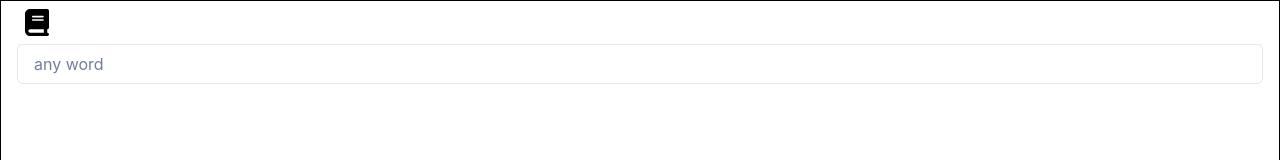
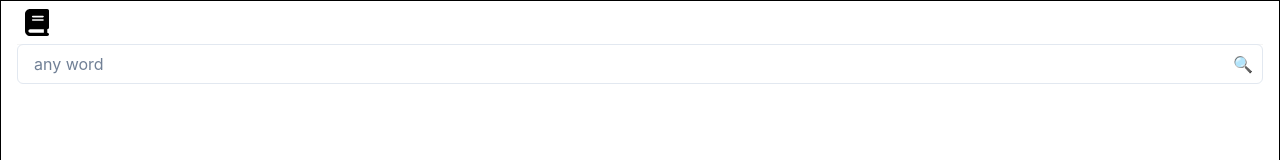
Before and after one commit to ayequill/dictionary, a React (Vite) app: page / in a window 1280 px wide. Shown: the top 160 px of the page. Built offline with nearby package versions, Linux system fonts and the light colour scheme.

Commit message:
added search bar

```diff
--- a/src/components/SearchBar.jsx
+++ b/src/components/SearchBar.jsx
@@ -1,14 +1,22 @@
-import { Box, Input } from "@chakra-ui/react";
+import { Box, Input, InputGroup, InputRightElement } from "@chakra-ui/react";
 import { useState } from "react";
+import Search from "../assets/searchengin.svg";
 
-export default function SearchBar (props) {
-
-    const [searchValue, setSearchValue] = useState(props.searchWord)
+export default function SearchBar(props) {
+  const [searchValue, setSearchValue] = useState(props.searchWord);
 
 
-    return (
-        <Box>
-            <Input onKeyDown={(e) => props.getWord(e)} onChange={(e) =>props.getValue(e)}  placeholder='any word' />
-        </Box>
-    )
+  return (
+    <Box>
+      <InputGroup
+      >
+        <InputRightElement pointerEvents='none' children='🔍' />
+        <Input
+        onKeyDown={(e) => props.getWord(e)}
+        onChange={(e) => props.getValue(e)}
+        placeholder="any word"
+        />
+        </InputGroup>
+    </Box>
+  );
 }
```
